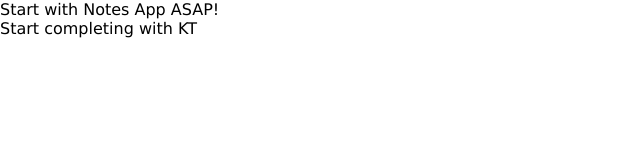
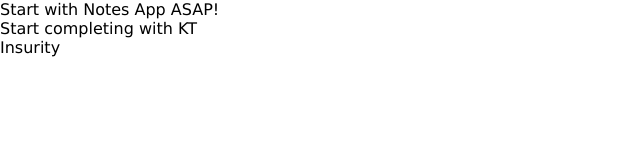
Before and after one commit to Tanushree227/NotesApp, a plain HTML site: page index.html in a window 1280 px wide. Shown: the full height of the page, 0-640 px from the left. Drawn offline with Linux system fonts and the light colour scheme.

Commit message:
Insurity

```diff
--- a/index.html
+++ b/index.html
@@ -10,6 +10,7 @@
     <div class="container"></div>
     <p>Start with Notes App ASAP!</p>
     <p>Start completing with KT</p>
+    <p>Insurity</p>
     <script src="script.js"></script>
 </body>
 </html>
```
